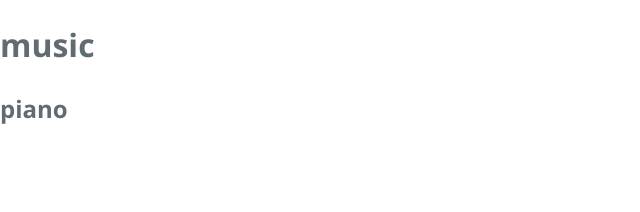
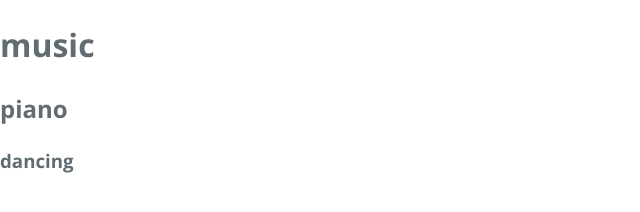
Before and after one commit to shawnay16/shawnay._, a plain HTML site: page index.html in a window 1280 px wide. Shown: the whole page, without its empty margins (0-640 px from the left). Drawn offline with nearby package versions, Linux system fonts and the light colour scheme.

Commit message:
Update index.html

```diff
--- a/index.html
+++ b/index.html
@@ -13,5 +13,6 @@
  <body>
    <h1>   music   </h1>
     <h2> piano </h2>
+   <h3> dancing </h3>
   </body>
 </html>
```
